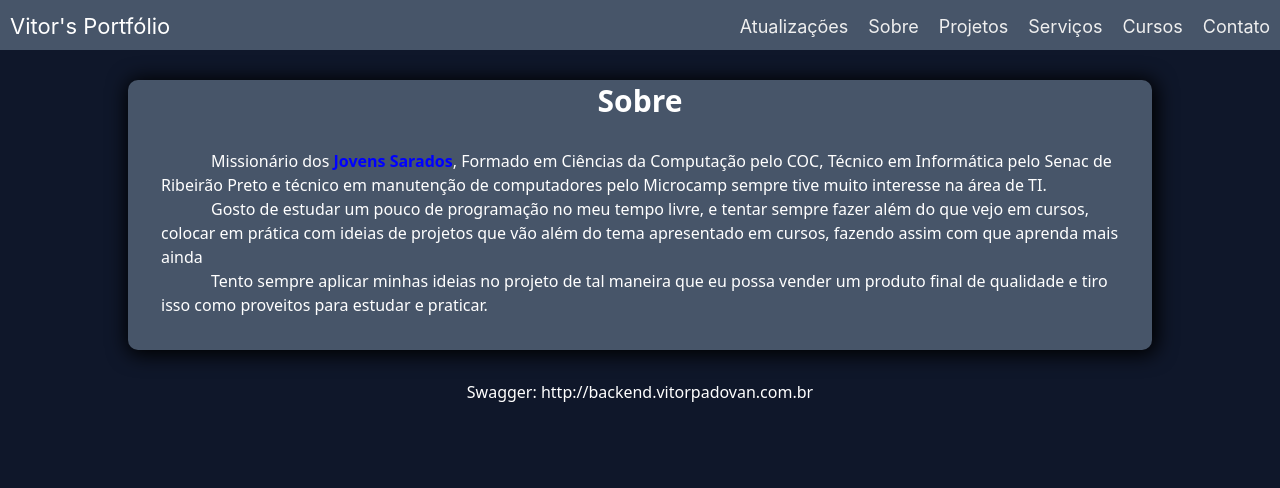
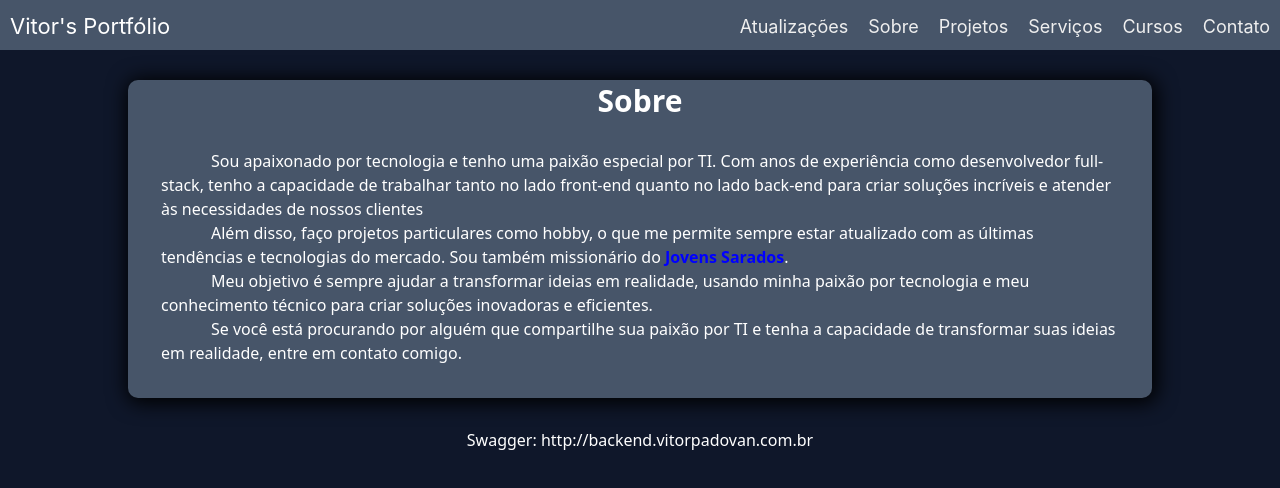
Before and after one commit to vitorpadovan/portfolio_front, a React (Create React App) app: page /about in a window 1280 px wide. Shown: the top 488 px of the page. Built offline with nearby package versions, Linux system fonts and the light colour scheme.

Commit message:
Melhorando about

```diff
--- a/src/component/AboutCard/AboutCard.jsx
+++ b/src/component/AboutCard/AboutCard.jsx
@@ -3,24 +3,25 @@ function AboutCard(props) {
   return (
     <div className="about">
       <p>
-        Missionário dos{" "}
-        <a href="https://www.jovenssarados.com/" target="_blank">
-          Jovens Sarados
-        </a>
-        , Formado em Ciências da Computação pelo COC, Técnico em Informática
-        pelo Senac de Ribeirão Preto e técnico em manutenção de computadores
-        pelo Microcamp sempre tive muito interesse na área de TI.
+        Sou apaixonado por tecnologia e tenho uma paixão especial por TI. Com
+        anos de experiência como desenvolvedor full-stack, tenho a capacidade de
+        trabalhar tanto no lado front-end quanto no lado back-end para criar
+        soluções incríveis e atender às necessidades de nossos clientes
       </p>
       <p>
-        Gosto de estudar um pouco de programação no meu tempo livre, e tentar
-        sempre fazer além do que vejo em cursos, colocar em prática com ideias
-        de projetos que vão além do tema apresentado em cursos, fazendo assim
-        com que aprenda mais ainda
+        Além disso, faço projetos particulares como hobby, o que me permite
+        sempre estar atualizado com as últimas tendências e tecnologias do
+        mercado. Sou também missionário do <a href="">Jovens Sarados</a>.
       </p>
       <p>
-        Tento sempre aplicar minhas ideias no projeto de tal maneira que eu
-        possa vender um produto final de qualidade e tiro isso como proveitos
-        para estudar e praticar.
+        Meu objetivo é sempre ajudar a transformar ideias em realidade, usando
+        minha paixão por tecnologia e meu conhecimento técnico para criar
+        soluções inovadoras e eficientes.
+      </p>
+      <p>
+        Se você está procurando por alguém que compartilhe sua paixão por TI e
+        tenha a capacidade de transformar suas ideias em realidade, entre em
+        contato comigo.
       </p>
     </div>
   );
--- a/src/component/UpdateCard/UpdateCard.jsx
+++ b/src/component/UpdateCard/UpdateCard.jsx
@@ -1,3 +1,3 @@
 export default function UpdateCard(props) {
-  return <h1>Sistema atualizado em: 30/01/2023 - 12:18</h1>;
+  return <h1>Sistema atualizado em: 01/02/2023 - 05:24</h1>;
 }
```
